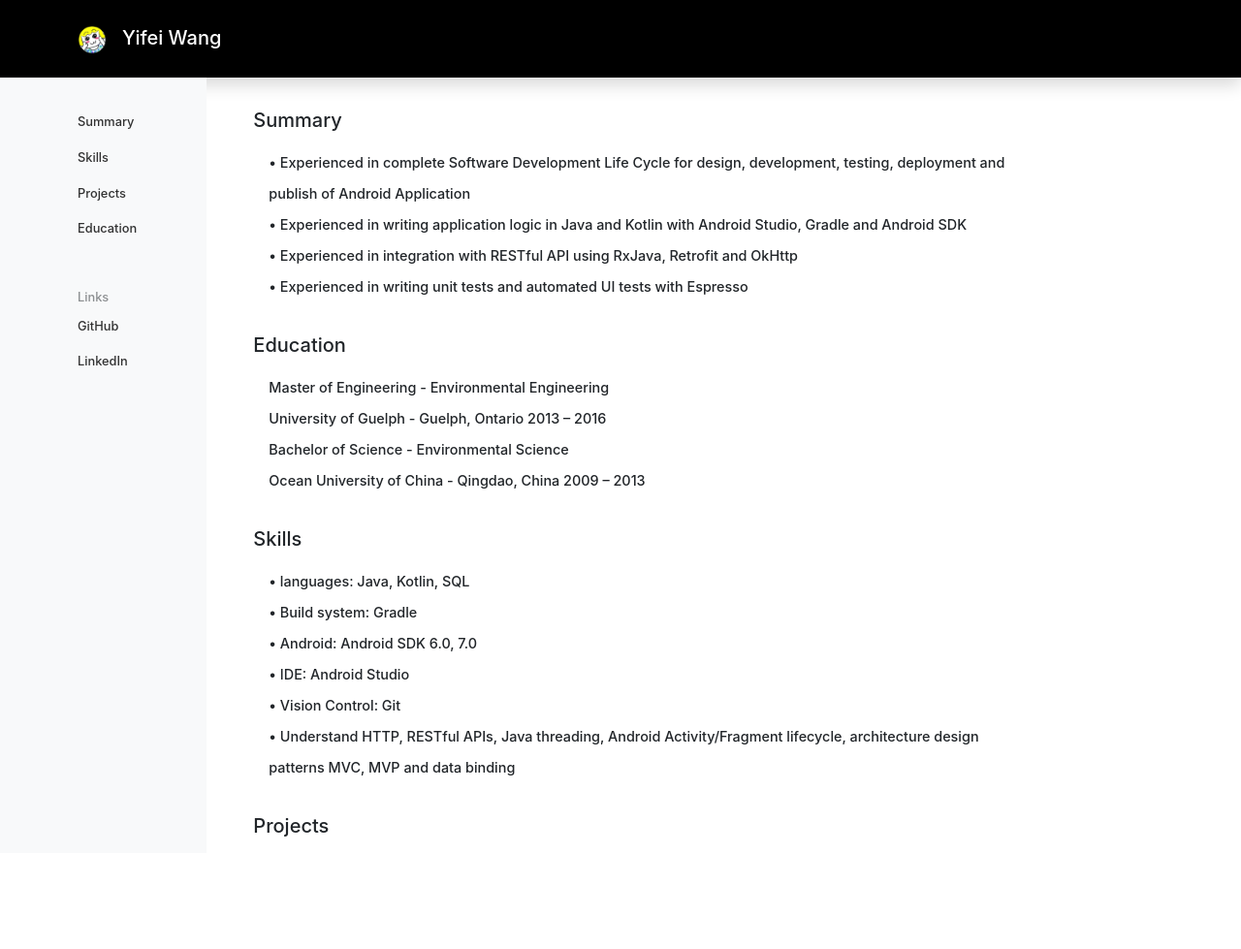
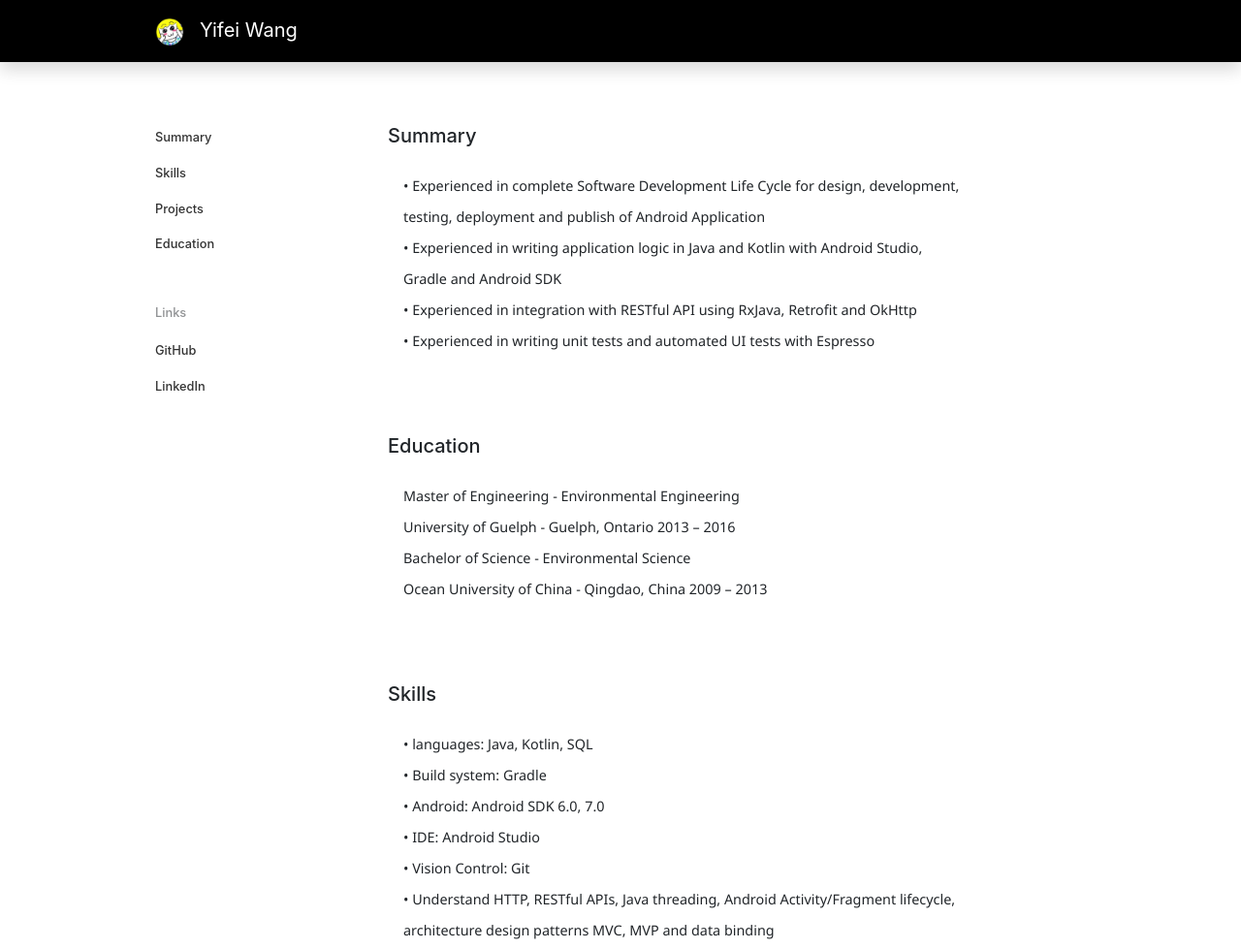
Before and after one commit to yifeidesu/yifeidesu.github.io, a plain HTML site: page src/views/resume.html in a window 1280 px wide. Shown: the top 979 px of the page at 97% size. Before the commit the page ends 896 px from the top, so only its background shows below. Drawn offline with nearby package versions, Linux system fonts and the light colour scheme.

Commit message:
small change

```diff
--- a/src/css/resume.css
+++ b/src/css/resume.css
@@ -1,13 +1,12 @@
-#top-nav{
-  padding-left: 5.0rem;
-  padding-right: 5.0rem;
-  height: 5rem;
-  color: white;
+#topbar{
+  padding: 0 5rem 0 10rem;
+  height: 4rem;
   background: black;
+  font-size: 18px;
 }
 
-#top-nav-ic-img {
-  width: 1.5m;
+#topbar-ic-img {
+  width: 1.5em;
   height: 1.5em;
   margin-right: 0.8em;
 }
@@ -15,26 +14,33 @@
 #sidebar-div {
   position: sticky;
   height: 100%;
-  padding: 2rem 0 0 5rem;
+  padding: 1rem 6rem 0 10rem;
+  font-weight: 500;
+}
+
+#sidebar-div ul h6 {
+  font-size: smaller;
+  padding: 2rem 0 0.6rem 0;
+}
+
+#main-div {
+  padding: 0 6rem 0 6rem;
 }
 
 html, body{
   height: 100%;
 }
 
-body {
-  font-weight: 500;
-}
-
 main div h5 {
-  margin: 0 0 1rem 0;
-
+  margin: 0 0 1.5rem 0;
 }
 
 div p {
-  margin: 0 0 2rem 1rem;
+  margin: 0 0 5rem 1rem;
   line-height: 2rem;
   font-size: 0.9rem;
+
+  font-family: 'Segoe UI', Tahoma, Geneva, Verdana, sans-serif
 }
 
 .container-fluid, .container-fluid .row, .navbar {
@@ -54,8 +60,3 @@ div p {
 div {
   display: block;
 }
-
-/* debug */
-#sudebar{
-  background: greenyellow;
-}
--- a/src/views/resume.html
+++ b/src/views/resume.html
@@ -2,6 +2,7 @@
 <html lang="en">
 
 <head>
+
     <meta charset="utf-8">
     <meta name="viewport" content="width=device-width, initial-scale=1, shrink-to-fit=no">
     <title>Yifei Wang Resume</title>
@@ -13,20 +14,21 @@
 
 <body>
     <!-- TOP NAVBAR -->
-    <header id='top-nav' class="navbar navbar-expand flex-column flex-md-row navbar-dark shadow">
+    <header id='topbar' class="navbar navbar-expand flex-column flex-md-row navbar-dark shadow">
         <div id='navbar-ic-container' class="container-fluid">
-            <a class="navbar-brand" href="../../index.html">
-                <img id='top-nav-ic-img' class='rounded-cricle' src="../assets/ic_me.png">Yifei Wang
+            <a class="navbar-brand" href="../../index.html"
+            >
+                <img id='topbar-ic-img' class='rounded-cricle' src="../assets/ic_me.png">Yifei Wang
             </a>
         </div>
     </header>
 
     <!-- UNDER HEADER -->
-    <div id='under-header' class="container-fluid">
+    <div id='under-header' class="container-fluid" style="padding-top: 3rem">
         <div class="row">
 
             <!-- SIDEBAR -->
-            <div id='sidebar-div' class="col-md-2 bg-light" style="position: sticky">
+            <div id='sidebar-div' class="col-md-2" style="position: sticky">
                 <ul class="nav flex-column mb-2">
                     <li class="nav-item">
                         <a href="#sec_summary">Summary</a>
@@ -56,34 +58,34 @@
 
             <!-- MAIN CONTENT -->
             <main role="main" class="col-12 col-md-9 col-xl-8 py-md-3 pl-md-5">
-                <div style="padding-top: 1.0rem;">
+                <div id="main-div">
                     <h5 id="sec_summary">Summary</h4>
                         <p>
-                            •	Experienced in complete Software Development Life Cycle for
-                            design, development, testing, deployment and publish of Android Application <br>
-                            •	Experienced in writing application logic in Java and Kotlin with Android Studio,
-                            Gradle and Android SDK <br>
-                            •	Experienced in integration with RESTful API using RxJava, Retrofit and OkHttp <br>
-                            •	Experienced in writing unit tests and automated UI tests with Espresso
+                            • Experienced in complete Software Development Life Cycle for design, development, testing, deployment and publish of Android
+                            Application
+                            <br> • Experienced in writing application logic in Java and Kotlin with Android Studio, Gradle and
+                            Android SDK
+                            <br> • Experienced in integration with RESTful API using RxJava, Retrofit and OkHttp
+                            <br> • Experienced in writing unit tests and automated UI tests with Espresso
 
                         </p>
 
                         <h5 id='sec_education'>Education</h4>
                             <p>
-                            Master of Engineering - Environmental Engineering <br>
-                            University of Guelph - Guelph, Ontario		2013 – 2016 <br>
-                            Bachelor of Science - Environmental Science <br>
-                            Ocean University of China - Qingdao, China	2009 – 2013
+                                Master of Engineering - Environmental Engineering
+                                <br> University of Guelph - Guelph, Ontario 2013 – 2016
+                                <br> Bachelor of Science - Environmental Science
+                                <br> Ocean University of China - Qingdao, China 2009 – 2013
                             </p>
 
                             <h5 id='sec_skills'>Skills</h4>
                                 <p>
-                            •	languages: Java, Kotlin, SQL <br>
-                            •	Build system: Gradle <br>
-                            •	Android: Android SDK 6.0, 7.0 <br>
-                            •	IDE: Android Studio <br>
-                            •	Vision Control: Git <br>
-                            •	Understand HTTP, RESTful APIs, Java threading, Android Activity/Fragment lifecycle,
+                                    • languages: Java, Kotlin, SQL
+                                    <br> • Build system: Gradle
+                                    <br> • Android: Android SDK 6.0, 7.0
+                                    <br> • IDE: Android Studio
+                                    <br> • Vision Control: Git
+                                    <br> • Understand HTTP, RESTful APIs, Java threading, Android Activity/Fragment lifecycle,
                                     architecture design patterns MVC, MVP and data binding
 
                                 </p>
```
Also changed, not shown: index.html (+3 -4 lines), src/assets/ic_launcher.png (added), src/assets/ic_page.png (added). Lines whose indentation alone changed are shown as unchanged.
